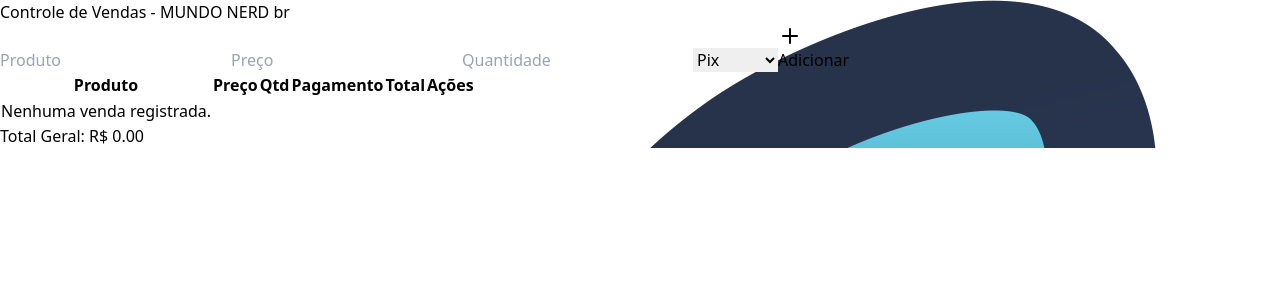
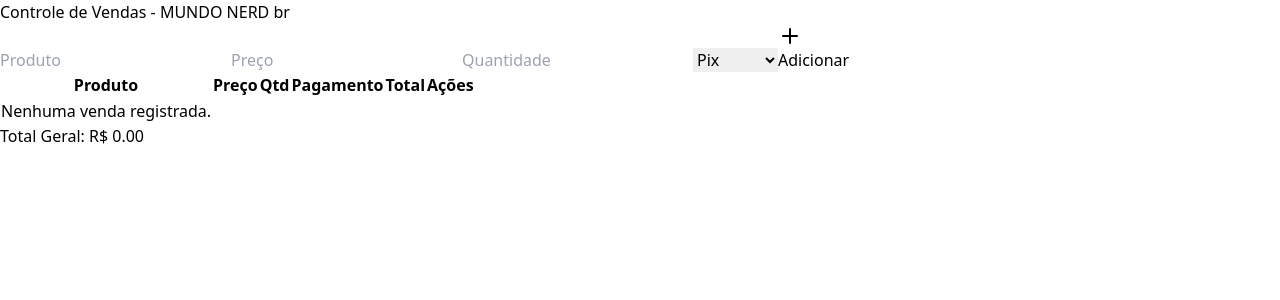
Before and after one commit to renato086/mundonerdAPP, a React (Vite) app: page / in a window 1280 px wide. Shown: the top 300 px of the page. Built offline with nearby package versions, Linux system fonts and the light colour scheme.

Commit message:
Update FeiraVendasApp.jsx

```diff
--- a/src/FeiraVendasApp.jsx
+++ b/src/FeiraVendasApp.jsx
@@ -37,12 +37,16 @@
   const totalGeral = vendas.reduce((soma, v) => soma + v.total, 0);
 
   return (
-    <div
-      className="min-h-screen bg-cover bg-center bg-no-repeat p-4"
-      style={{ backgroundImage: `url(${logo})` }}
-    >
-      <div className="max-w-3xl mx-auto bg-white/80 rounded-xl p-4 shadow-md">
-        <h1 className="text-2xl font-bold mb-4">Controle de Vendas - MUNDO NERD br</h1>
+    <div className="relative min-h-screen p-4 bg-gray-100 flex items-center justify-center">
+      {/* Fundo com logo, 70% transparência */}
+      <div
+        className="absolute inset-0 bg-no-repeat bg-center bg-contain opacity-70 pointer-events-none"
+        style={{ backgroundImage: `url(${logo})` }}
+      />
+
+      {/* Conteúdo em z-index acima do fundo */}
+      <div className="relative max-w-3xl w-full bg-white/90 rounded-xl p-4 shadow-md">
+        <h1 className="text-2xl font-bold mb-4 text-center">Controle de Vendas - MUNDO NERD br</h1>
 
         <Card className="mb-4">
           <CardContent className="p-4 grid grid-cols-1 md:grid-cols-5 gap-2">
```
